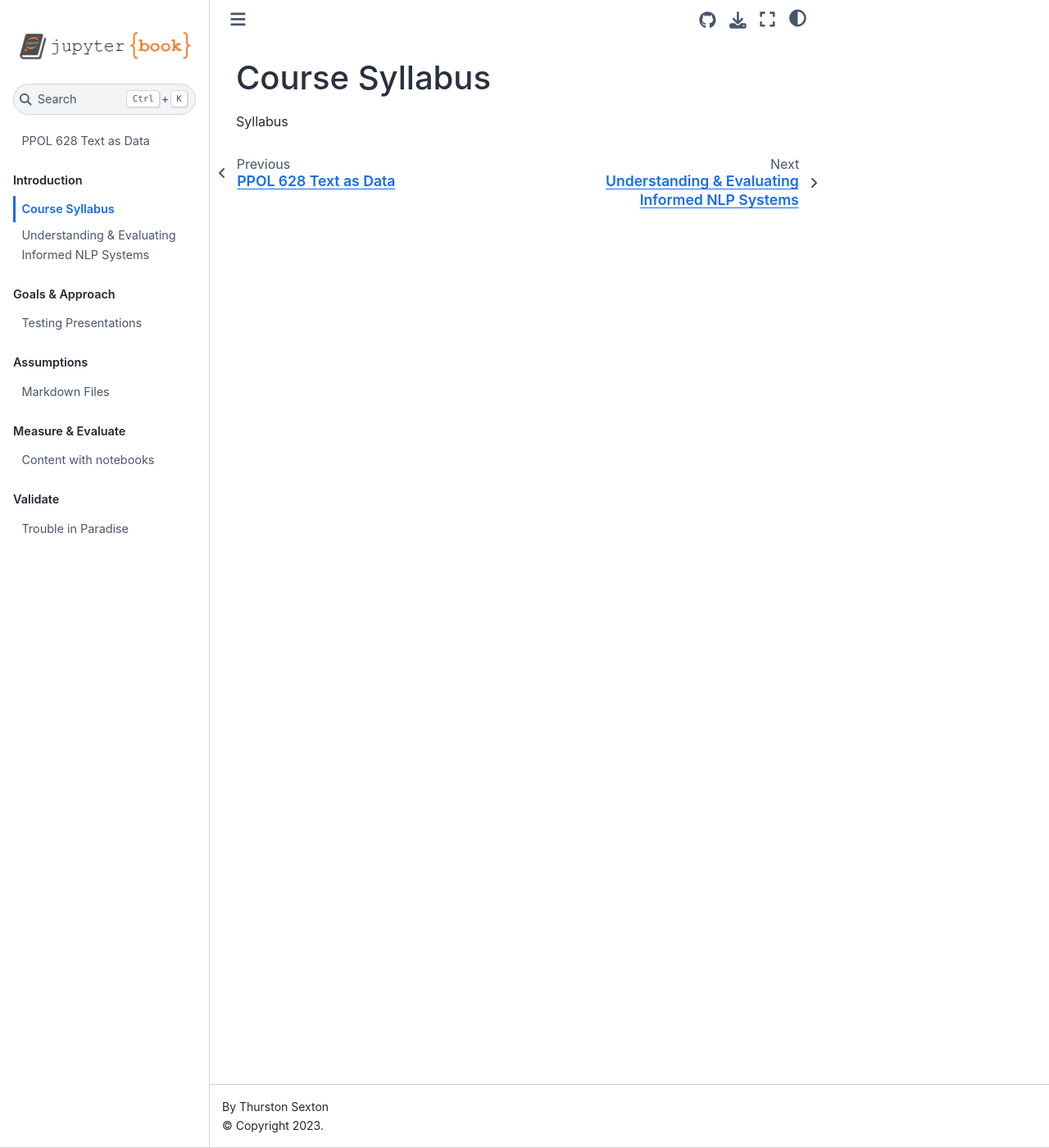
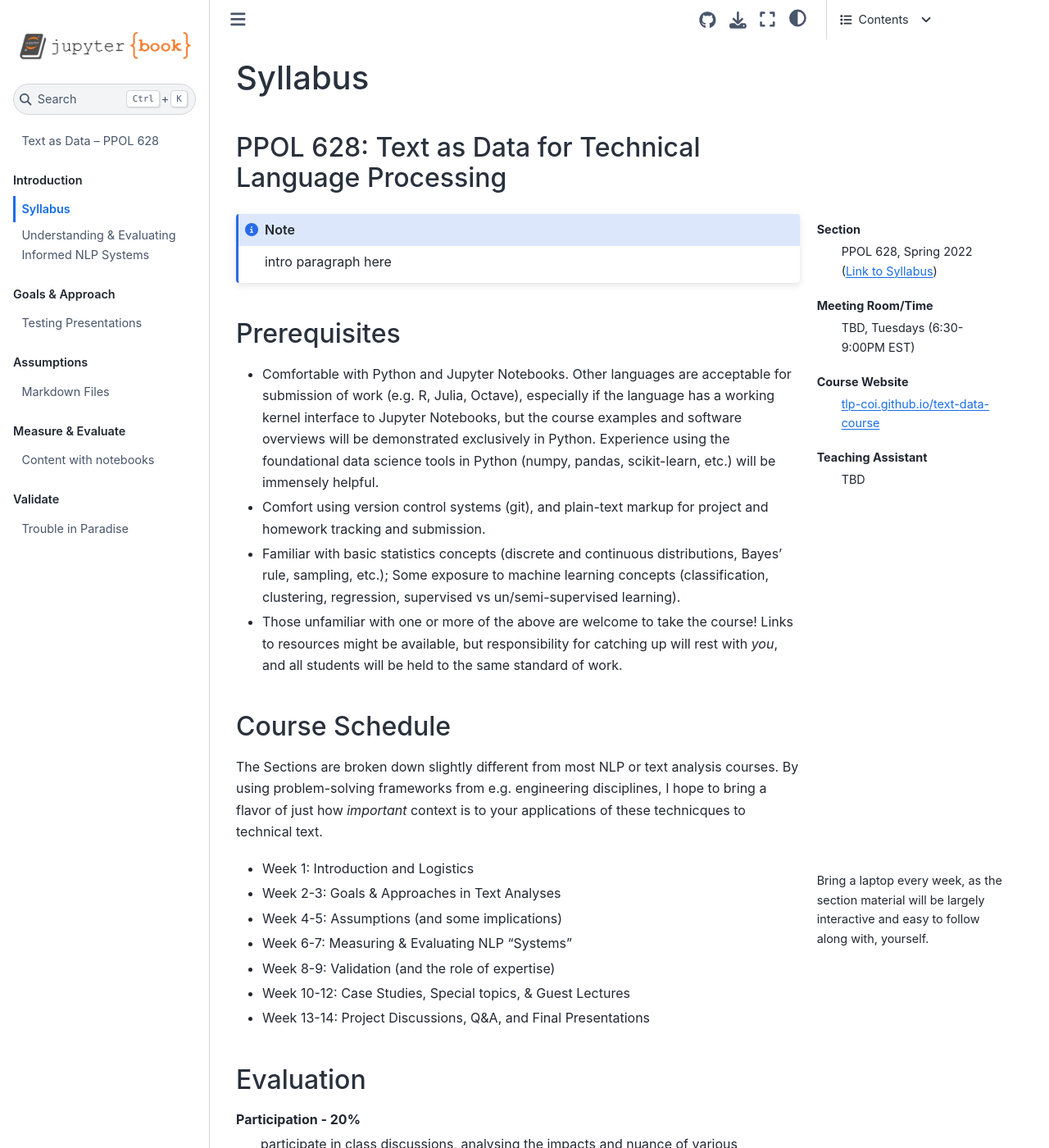
Before and after one commit to TLP-COI/text-data-course, a Jupyter Book: the page built from content/syllabus.md, in a window 1280 px wide and 1400 px high. Shown: the whole window at 82% size. Built offline with Jupyter Book 1.0.4 settings and Sphinx 7.4.7 and the Sphinx Book theme 1.1.4, drawn with Linux system fonts in a browser that asks for light colours; some of the changed text lies outside the part shown.

Commit message:
draft syllabus

````diff
--- a/content/_config.yml
+++ b/content/_config.yml
@@ -18,9 +18,32 @@ parse:
     - deflist
     - replacements
     - substitution
+    - linkify
   myst_substitutions:
     course: PPOL 628
     semester: Spring 2022
+    info_panel: |
+      Section
+      : {{course}}, Spring 2022 ([Link to Syllabus](syllabus))
+
+      Meeting Room/Time
+      : TBD, Tuesdays (6:30-9:00PM EST)
+
+      Course Website
+      : tlp-coi.github.io/text-data-course
+
+      Teaching Assistant
+      : TBD
+    instructor_panel: |
+      Name
+      : Thurston Sexton
+
+      Email
+      : thurston.b.sexton@gmail.com
+
+      Twitter
+      : @ArchaeoEngineer
+
 
 # Define the name of the latex output file for PDF builds
 latex:
--- a/content/syllabus.md
+++ b/content/syllabus.md
@@ -1,3 +1,58 @@
-# Course Syllabus
+# Syllabus
 
-Syllabus
+## {{course}}: Text as Data for Technical Language Processing
+
+```{margin}
+{{info_panel}}
+```
+
+```{note}
+intro paragraph here
+```
+
+## Prerequisites
+
+- Comfortable with Python and Jupyter Notebooks. Other languages are acceptable for submission of work (e.g. R, Julia, Octave), especially if the language has a working kernel interface to Jupyter Notebooks, but the course examples and software overviews will be demonstrated exclusively in Python.
+  Experience using the foundational data science tools in Python (numpy, pandas, scikit-learn, etc.) will be immensely helpful.
+- Comfort using version control systems (git), and plain-text markup for project and homework tracking and submission.
+- Familiar with basic statistics concepts (discrete and continuous distributions, Bayes' rule, sampling, etc.); Some exposure to machine learning concepts (classification, clustering, regression, supervised vs un/semi-supervised learning).
+- Those unfamiliar with one or more of the above are welcome to take the course! Links to resources might be available, but responsibility for catching up will rest with *you*, and all students will be held to the same standard of work.
+
+## Course Schedule
+The Sections are broken down slightly different from most NLP or text analysis courses. By using problem-solving frameworks from e.g. engineering disciplines, I hope to bring a flavor of just how _important_ context is to your applications of these technicques to technical text.
+
+```{margin}
+Bring a laptop every week, as the section material will be largely interactive and easy to follow along with, yourself.
+```
+
+- Week 1: Introduction and Logistics
+- Week 2-3: Goals & Approaches in Text Analyses
+- Week 4-5: Assumptions (and some implications)
+- Week 6-7: Measuring & Evaluating NLP "Systems"
+- Week 8-9: Validation (and the role of expertise)
+- Week 10-12: Case Studies, Special topics, & Guest Lectures
+- Week 13-14: Project Discussions, Q&A, and Final Presentations
+
+
+## Evaluation
+
+Participation - 20%
+: participate in class discussions, analysing the impacts and nuance of various techniques and datasets we use or read about.
+
+Homework - 30%
+: Apply concepts to your own data each section
+
+Project - 50%
+: One project, likely broken into two staged "submissions" (20% each) during the semester, and a final presentation to the class (10%).
+  Intended to allow free-form exploration and decision support using your dataset of choice, to emulate the ways NLP gets applied in technical domains.
+
+Extra Credit - 5%
+: There will be extra credit available for those that are willing/able to create interactive presentations or visualizations from their homeworks.
+  These must be presented to the class at the beginning of the lecture, and used to guide a short (15-min) class discussion about homework experiences and observations.
+  Email or talk with me about your planned presentation idea *at least 48 hours prior* to the start of class so I can provide feedback or direction.
+
+ ```{margin}
+ In other words, an on-time submission graded 90% will be worth 81% the next day, and 73% the day after that.
+```
+
+ Late work will be accepted, at a cost of 10% the remaining point value per day.
````
Also changed, not shown: content/home.md (+13 -22 lines).
